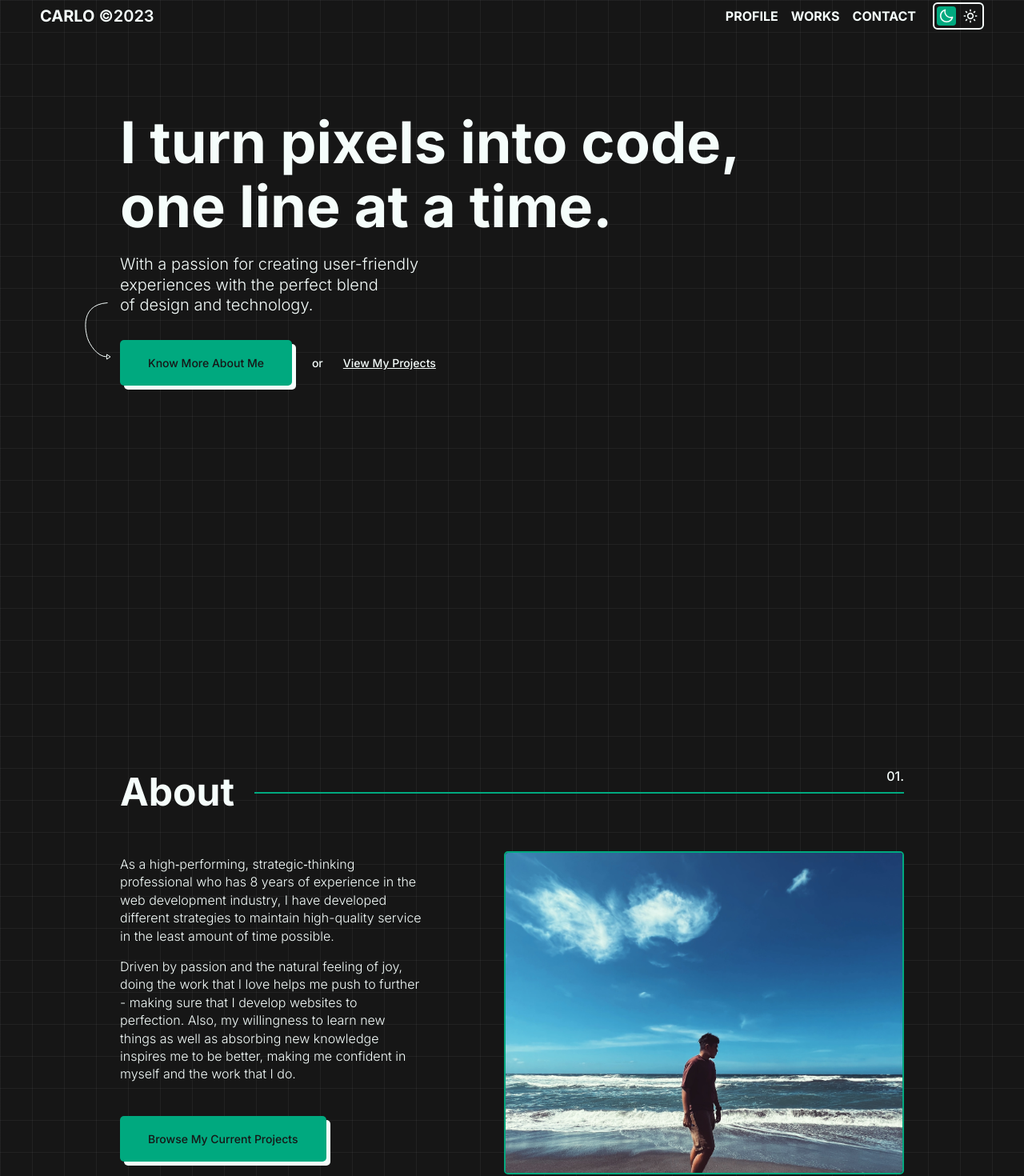
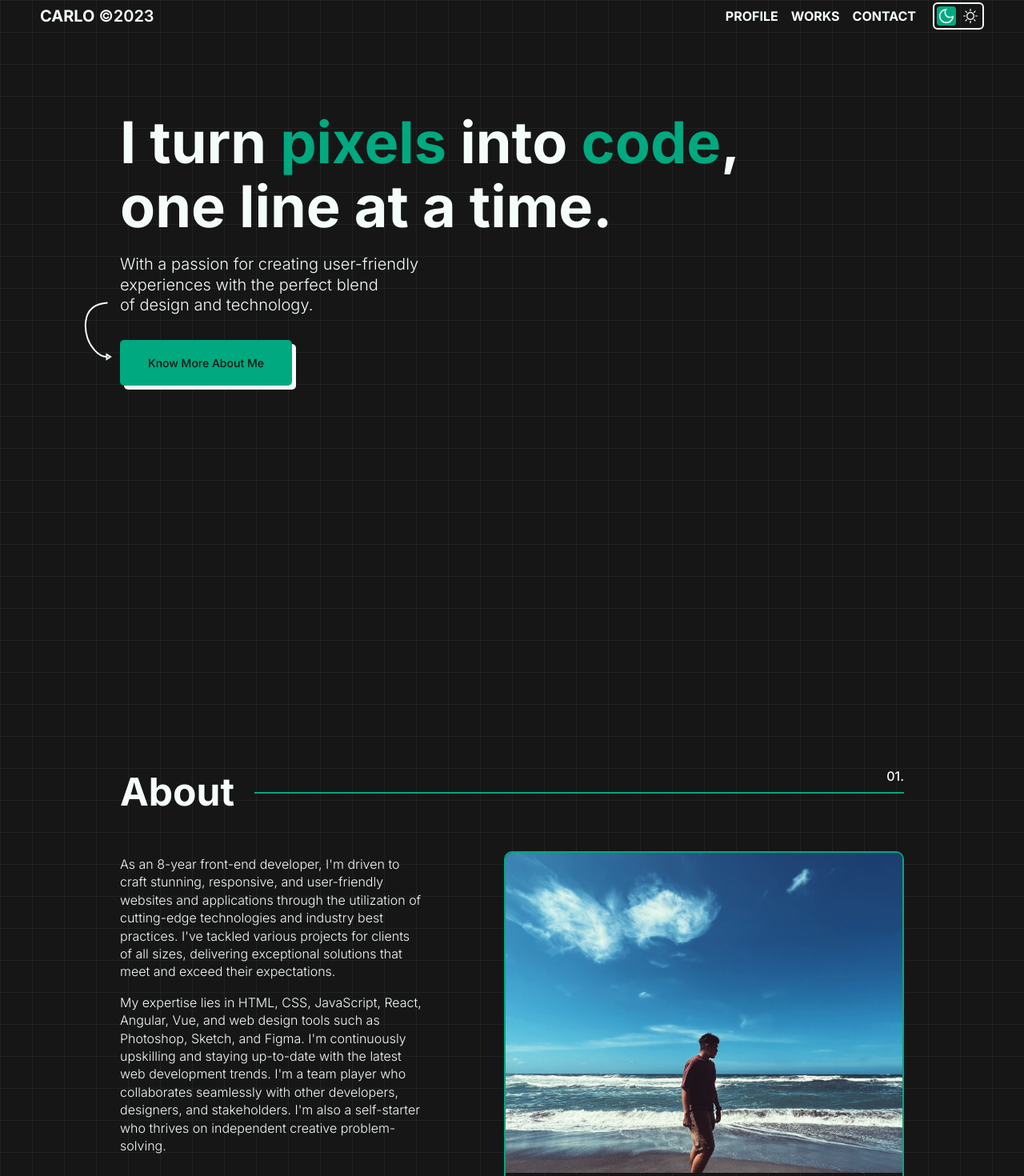
Before and after one commit to carlodp/portfolio, a Next.js app: page / in a window 1280 px wide. Shown: the part 40-1510 px from the top of the page at 80% size. Built offline with nearby package versions, Linux system fonts and the light colour scheme.

Commit message:
push changes

```diff
--- a/components/ThemeSwitcher.js
+++ b/components/ThemeSwitcher.js
@@ -21,22 +21,30 @@ const Theme = () => {
         <div className="icons">
           <i className="moonIcon">
             <svg
+              width="36"
+              height="36"
+              viewBox="0 0 36 36"
+              fill="none"
               xmlns="http://www.w3.org/2000/svg"
-              width="24"
-              height="24"
-              viewBox="0 0 24 24"
             >
-              <path d="M20.742 13.045a8.088 8.088 0 0 1-2.077.271c-2.135 0-4.14-.83-5.646-2.336a8.025 8.025 0 0 1-2.064-7.723A1 1 0 0 0 9.73 2.034a10.014 10.014 0 0 0-4.489 2.582c-3.898 3.898-3.898 10.243 0 14.143a9.937 9.937 0 0 0 7.072 2.93 9.93 9.93 0 0 0 7.07-2.929 10.007 10.007 0 0 0 2.583-4.491 1.001 1.001 0 0 0-1.224-1.224zm-2.772 4.301a7.947 7.947 0 0 1-5.656 2.343 7.953 7.953 0 0 1-5.658-2.344c-3.118-3.119-3.118-8.195 0-11.314a7.923 7.923 0 0 1 2.06-1.483 10.027 10.027 0 0 0 2.89 7.848 9.972 9.972 0 0 0 7.848 2.891 8.036 8.036 0 0 1-1.484 2.059z"></path>
+              <path
+                d="M18 36C13 36 8.75 34.25 5.25 30.75C1.75 27.25 0 23 0 18C0 13 1.75 8.75 5.25 5.25C8.75 1.75 13 0 18 0C18.2667 0 18.55 0.00833343 18.85 0.0250001C19.15 0.0416668 19.5333 0.0666666 20 0.0999999C18.8 1.16667 17.8667 2.48333 17.2 4.05C16.5333 5.61667 16.2 7.26667 16.2 9C16.2 12 17.25 14.55 19.35 16.65C21.45 18.75 24 19.8 27 19.8C28.7333 19.8 30.3833 19.4917 31.95 18.875C33.5167 18.2583 34.8333 17.4 35.9 16.3C35.9333 16.7 35.9583 17.025 35.975 17.275C35.9917 17.525 36 17.7667 36 18C36 23 34.25 27.25 30.75 30.75C27.25 34.25 23 36 18 36ZM18 33C21.6333 33 24.8 31.875 27.5 29.625C30.2 27.375 31.8833 24.7333 32.55 21.7C31.7167 22.0667 30.825 22.3417 29.875 22.525C28.925 22.7083 27.9667 22.8 27 22.8C23.1667 22.8 19.9083 21.4583 17.225 18.775C14.5417 16.0917 13.2 12.8333 13.2 9C13.2 8.2 13.2833 7.34167 13.45 6.425C13.6167 5.50833 13.9167 4.46667 14.35 3.3C11.0833 4.2 8.375 6.025 6.225 8.775C4.075 11.525 3 14.6 3 18C3 22.1667 4.45833 25.7083 7.375 28.625C10.2917 31.5417 13.8333 33 18 33Z"
+                fill="black"
+              />
             </svg>
           </i>
           <i className="sunIcon">
             <svg
+              width="44"
+              height="44"
+              viewBox="0 0 44 44"
+              fill="none"
               xmlns="http://www.w3.org/2000/svg"
-              width="24"
-              height="24"
-              viewBox="0 0 24 24"
             >
-              <path d="M6.993 12c0 2.761 2.246 5.007 5.007 5.007s5.007-2.246 5.007-5.007S14.761 6.993 12 6.993 6.993 9.239 6.993 12zM12 8.993c1.658 0 3.007 1.349 3.007 3.007S13.658 15.007 12 15.007 8.993 13.658 8.993 12 10.342 8.993 12 8.993zM10.998 19h2v3h-2zm0-17h2v3h-2zm-9 9h3v2h-3zm17 0h3v2h-3zM4.219 18.363l2.12-2.122 1.415 1.414-2.12 2.122zM16.24 6.344l2.122-2.122 1.414 1.414-2.122 2.122zM6.342 7.759 4.22 5.637l1.415-1.414 2.12 2.122zm13.434 10.605-1.414 1.414-2.122-2.122 1.414-1.414z"></path>
+              <path
+                d="M20.5 7.5V0H23.5V7.5H20.5ZM33.3 12.8L31.2 10.7L36.5 5.35L38.6 7.5L33.3 12.8ZM36.5 23.5V20.5H44V23.5H36.5ZM20.5 44V36.5H23.5V44H20.5ZM10.65 12.75L5.4 7.5L7.5 5.4L12.8 10.7L10.65 12.75ZM36.55 38.6L31.2 33.3L33.25 31.25L38.65 36.45L36.55 38.6ZM0 23.5V20.5H7.5V23.5H0ZM7.55 38.6L5.4 36.5L10.65 31.25L11.75 32.25L12.85 33.3L7.55 38.6ZM22 34C18.6667 34 15.8333 32.8333 13.5 30.5C11.1667 28.1667 10 25.3333 10 22C10 18.6667 11.1667 15.8333 13.5 13.5C15.8333 11.1667 18.6667 10 22 10C25.3333 10 28.1667 11.1667 30.5 13.5C32.8333 15.8333 34 18.6667 34 22C34 25.3333 32.8333 28.1667 30.5 30.5C28.1667 32.8333 25.3333 34 22 34ZM22 31C24.5 31 26.625 30.125 28.375 28.375C30.125 26.625 31 24.5 31 22C31 19.5 30.125 17.375 28.375 15.625C26.625 13.875 24.5 13 22 13C19.5 13 17.375 13.875 15.625 15.625C13.875 17.375 13 19.5 13 22C13 24.5 13.875 26.625 15.625 28.375C17.375 30.125 19.5 31 22 31Z"
+                fill="black"
+              />
             </svg>
           </i>
         </div>
--- a/components/sections/Hero.js
+++ b/components/sections/Hero.js
@@ -9,7 +9,7 @@ const heroVariants = {
     opacity: 1,
     transition: {
       delayChildren: 0, // this will set a delay before the children start animating
-      staggerChildren: 1,
+      staggerChildren: 0.5,
       opacity: {
         duration: 0.5,
         ease: "easeOut",
@@ -34,21 +34,6 @@ const heroChildVariants = {
   },
 };
 
-const heroCtaDivVariant = {
-  hidden: {
-    opacity: 0,
-  },
-  visible: {
-    opacity: 1,
-    transition: {
-      duration: 0.5,
-      ease: "easeOut",
-      delayChildren: 0, // this will set a delay before the children start animating
-      staggerChildren: 0.1,
-    },
-  },
-};
-
 const heroCtaVariants = {
   hidden: {
     opacity: 0,
@@ -58,7 +43,7 @@ const heroCtaVariants = {
     opacity: 1,
     y: 0,
     transition: {
-      duration: 0.3,
+      duration: 0.6,
       ease: "easeOut",
     },
   },
@@ -72,7 +57,7 @@ const arrowPaths = {
     pathLength: 1,
     transition: {
       duration: 0.6,
-      delay: 1,
+      delay: 0.5,
       ease: "easeOut",
     },
   },
@@ -88,7 +73,7 @@ const Hero = () => {
     >
       <motion.div className="heroTexts" variants={heroChildVariants}>
         <h1 className="title">
-          I turn pixels into code, <span>one line at a time.</span>
+          I turn <span>pixels</span> into <span>code</span>, <span>one line at a time.</span>
         </h1>
         <p>
           With a passion for creating user-friendly
@@ -108,20 +93,14 @@ const Hero = () => {
               variants={arrowPaths}
               d="M29.5 1.5C-10 4 4.49998 46 4.49998 46C6.99998 53.5 16.4999 69 28.4999 69V66L33 69L28.5 72V69.5"
               stroke="white"
-              stroke-width="2"
+              strokeWidth="2"
             />
           </svg>
         </motion.div>
       </motion.div>
-      <motion.div className="heroCta" variants={heroCtaDivVariant}>
-        <motion.a href="#!" className="button with-bg knowMore" variants={heroCtaVariants}>
+      <motion.a href="#!" className="button with-bg knowMore" variants={heroCtaVariants}>
           Know More About Me
         </motion.a>
-        <motion.span variants={heroCtaVariants}>or</motion.span>
-        <motion.a href="#!" className="button viewProjects" variants={heroCtaVariants}>
-          View My Projects
-        </motion.a>
-      </motion.div>
     </motion.section>
   );
 };
--- a/components/sections/Profile.js
+++ b/components/sections/Profile.js
@@ -71,20 +71,23 @@ const Profile = () => {
       >
         <motion.div className="text" variants={aboutTextVariant}>
           <p>
-            As a high‐performing, strategic‐thinking professional who has 8
-            years of experience in the web development industry, I have
-            developed different strategies to maintain high-quality service in
-            the least amount of time possible.
+            As an 8-year front-end developer, I'm driven to craft stunning,
+            responsive, and user-friendly websites and applications through the
+            utilization of cutting-edge technologies and industry best
+            practices. I've tackled various projects for clients of all sizes,
+            delivering exceptional solutions that meet and exceed their
+            expectations.
           </p>
           <p>
-            Driven by passion and the natural feeling of joy, doing the work
-            that I love helps me push to further - making sure that I develop
-            websites to perfection. Also, my willingness to learn new things as
-            well as absorbing new knowledge inspires me to be better, making me
-            confident in myself and the work that I do.
+            My expertise lies in HTML, CSS, JavaScript, React, Angular, Vue, and
+            web design tools such as Photoshop, Sketch, and Figma. I'm
+            continuously upskilling and staying up-to-date with the latest web
+            development trends. I'm a team player who collaborates seamlessly
+            with other developers, designers, and stakeholders. I'm also a
+            self-starter who thrives on independent creative problem-solving.
           </p>
           <a href="#!" className="button with-bg">
-            Browse My Current Projects
+            View My Projects
           </a>
         </motion.div>
         <motion.div className="image" variants={aboutImgVariant}>
@@ -97,6 +100,7 @@ const Profile = () => {
         </motion.div>
       </motion.div>
       <SectionHeader title="Skills" position="right" number="02." />
+      <SectionHeader title="Expertise" position="left" number="03." />
     </section>
   );
 };
--- a/styles/components/ThemeSwitcher.module.scss
+++ b/styles/components/ThemeSwitcher.module.scss
@@ -39,12 +39,15 @@
       display: inline-flex;
       gap: 10px;
       i {
+        display: inline-flex;
+        justify-content: center;
+        align-items: center;
         width: 20px;
         height: 20px;
         z-index: 1;
         svg {
-          width: 20px;
-          height: 20px;
+          width: 18px;
+          height: 18px;
           path {
             transition: all 0.25s ease;
           }
@@ -66,7 +69,8 @@
   }
 
   .dark {
-    &:hover, &:focus-visible {
+    &:hover,
+    &:focus-visible {
       .moonIcon {
         path {
           fill: var(--secondary);
@@ -79,7 +83,8 @@
   }
 
   .light {
-    &:hover, &:focus-visible {
+    &:hover,
+    &:focus-visible {
       .sunIcon {
         path {
           fill: var(--secondary);
--- a/styles/sections/Hero.module.scss
+++ b/styles/sections/Hero.module.scss
@@ -24,7 +24,11 @@
       line-height: 5rem;
       margin-bottom: 0;
 
-      span {
+      span:not(:last-child) {
+        color: var(--green);
+      }
+
+      span:last-child {
         display: block;
       }
     }
--- a/styles/sections/Profile.module.scss
+++ b/styles/sections/Profile.module.scss
@@ -20,7 +20,7 @@
     .image {
       width: 500px;
       border: 2px solid var(--green);
-      border-radius: 5px;
+      border-radius: 10px;
       font-size: 0;
       overflow: hidden;
       img {
```
